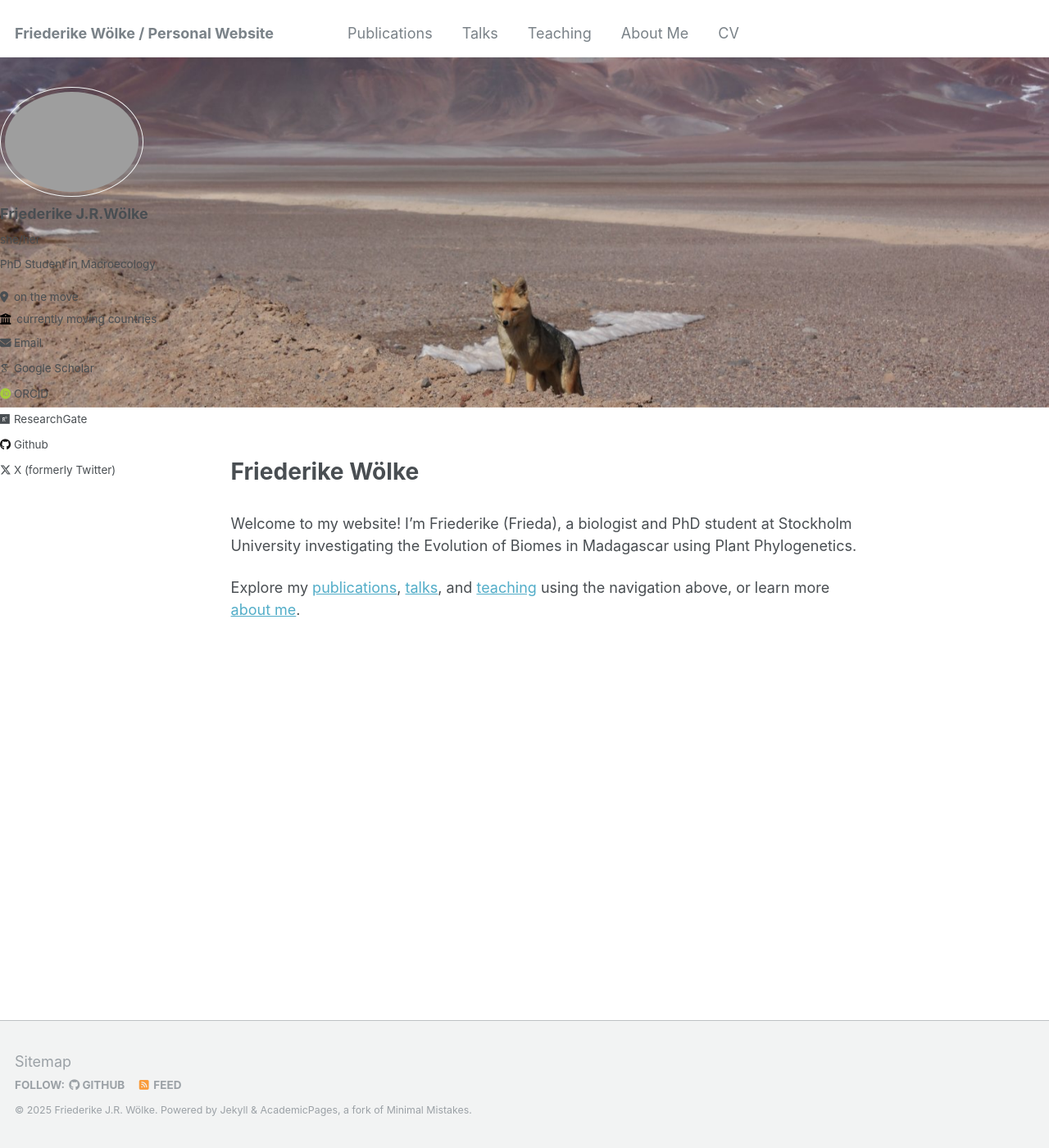
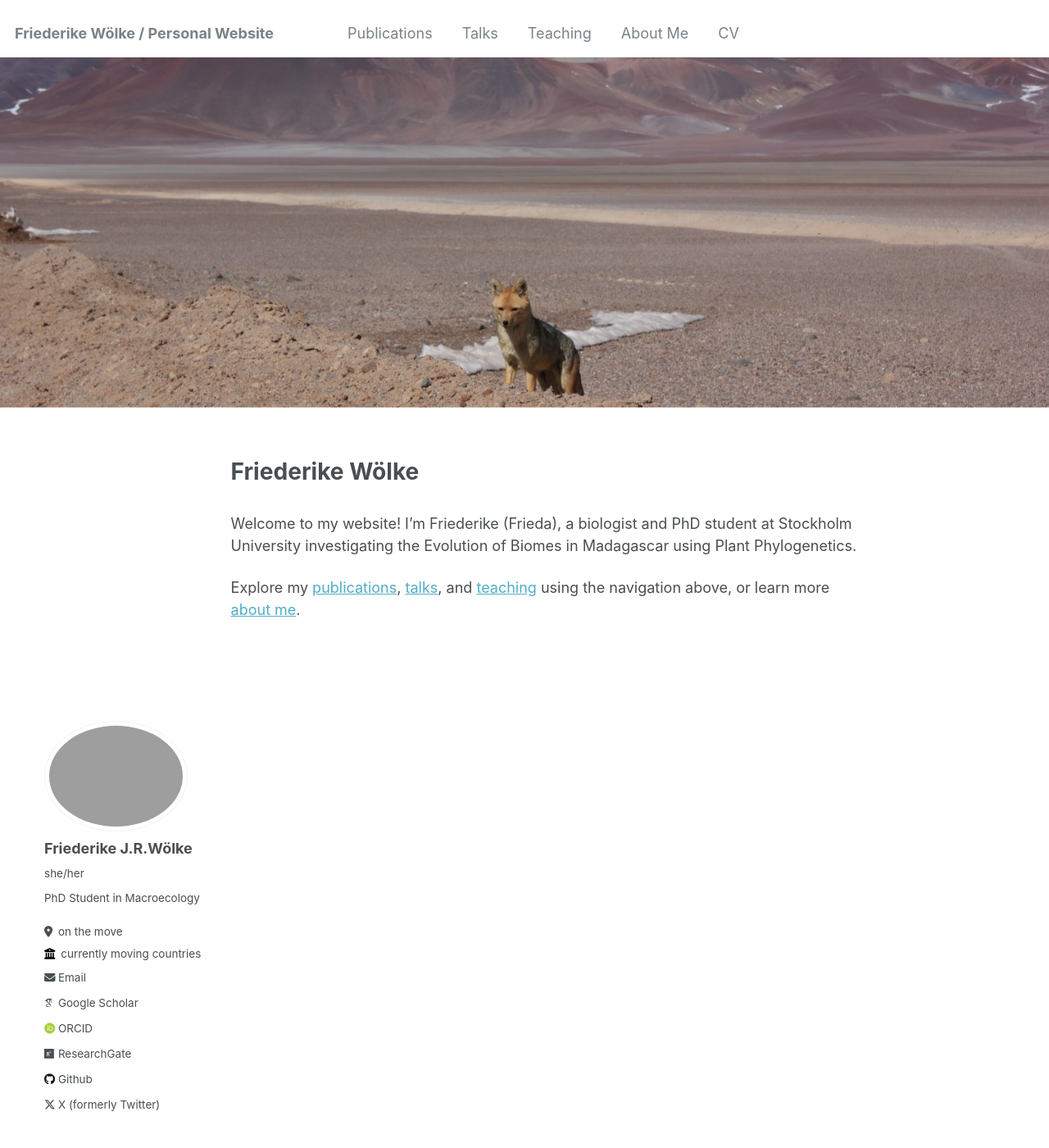
Before and after one commit to FriedaRosa/FriedaRosa.github.io, a Jekyll site: the page built from _pages/about.md, in a window 1280 px wide and 1400 px high. Shown: the whole window at 82% size. Built offline with Jekyll 4.4.1, drawn with Linux system fonts in a browser that asks for light colours; some web fonts are replaced.

Commit message:
Add sidebar below content for landing page layout

```diff
--- a/_sass/_page.scss
+++ b/_sass/_page.scss
@@ -409,3 +409,31 @@
   font-size: $type-size-6;
   text-transform: uppercase;
 }
+
+/* Sidebar below content (for landing page) */
+#sidebar-below {
+  @include container;
+  @include clearfix;
+  margin-top: 2em;
+  padding-left: 1em;
+  padding-right: 1em;
+
+  @include breakpoint($x-large) {
+    max-width: $x-large;
+  }
+
+  .sidebar {
+    position: relative !important;
+    height: auto !important;
+    overflow-y: visible !important;
+    padding-top: 0 !important;
+    float: none !important;
+    width: 100% !important;
+    max-width: 100% !important;
+    margin-left: 2em;
+
+    @include breakpoint($large) {
+      margin-left: 2em;
+    }
+  }
+}
```
